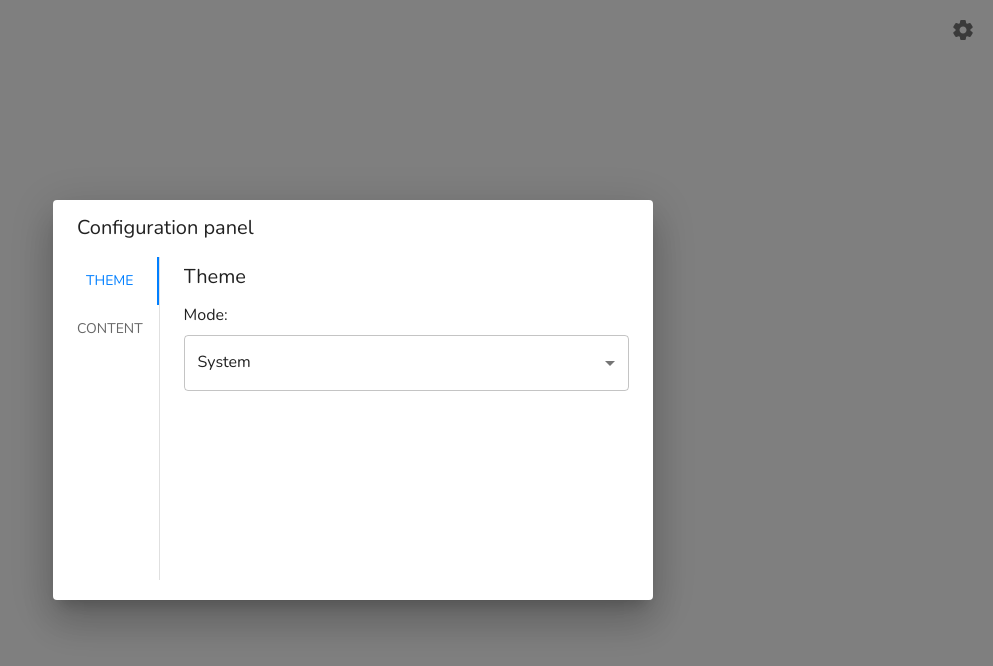
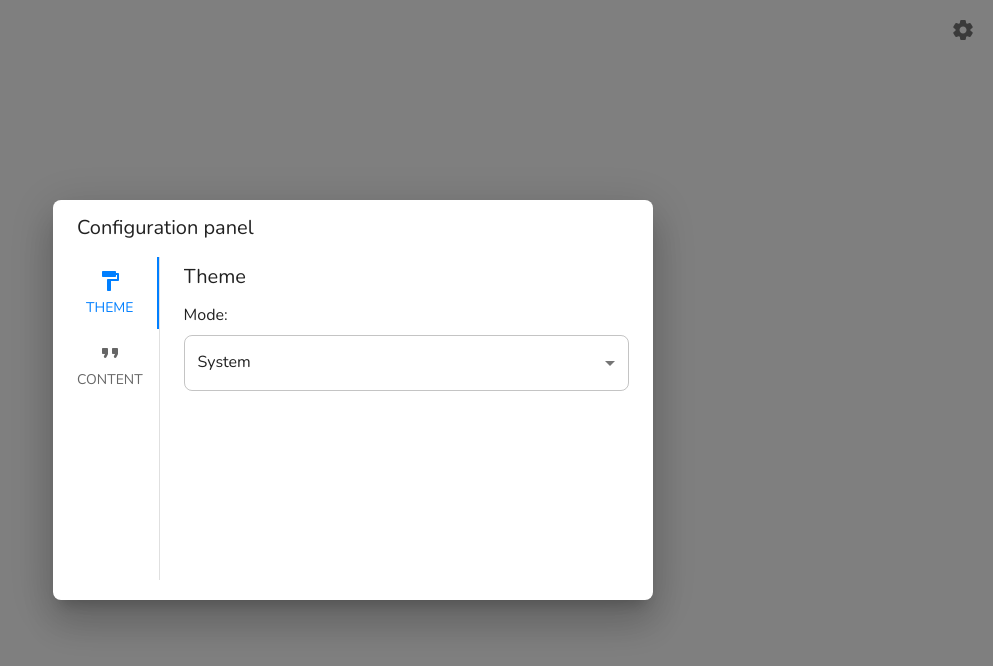
Before and after one commit to Matthieu7140/mv-portfolio, a React (Vite) app: page / in a window 1280 px wide. Both pictures are taken after a click on the button 1250 px from the left and 30 px from the top of the page. Shown: the top 666 px of the page, without its empty margins (287-1280 px from the left). Built offline with nearby package versions, Linux system fonts and the light colour scheme; a web font is replaced by a local one.

Commit message:
Minor UI

```diff
--- a/src/components/ConfigPanel/ConfigPanel.tsx
+++ b/src/components/ConfigPanel/ConfigPanel.tsx
@@ -1,4 +1,4 @@
-import SettingsRounded from "@mui/icons-material/SettingsRounded";
+import SettingsRoundedIcon from "@mui/icons-material/SettingsRounded";
 import { IconButton, Typography } from "@mui/material";
 import Dialog from "@mui/material/Dialog";
 import DialogContent from "@mui/material/DialogContent";
@@ -42,7 +42,7 @@ export default function ConfigPanel() {
   return (
     <React.Fragment>
       <IconButton onClick={handleClickOpen}>
-        <SettingsRounded />
+        <SettingsRoundedIcon />
       </IconButton>
       <Dialog
         open={open}
--- a/src/components/ConfigPanel/Tabs.tsx
+++ b/src/components/ConfigPanel/Tabs.tsx
@@ -1,3 +1,5 @@
+import FormatPaintRoundedIcon from "@mui/icons-material/FormatPaintRounded";
+import FormatQuoteRoundedIcon from "@mui/icons-material/FormatQuoteRounded";
 import {
   FormControl,
   MenuItem,
@@ -9,6 +11,7 @@ import {
 import Box from "@mui/material/Box";
 import Tab from "@mui/material/Tab";
 import Tabs from "@mui/material/Tabs";
+import { styled } from "@mui/system";
 import * as React from "react";
 import { useTheme } from "../../contexts/ThemeContext";
 
@@ -68,6 +71,11 @@ function ConfigFormElement(props: ConfigFormElementProps) {
   );
 }
 
+const CustomTab = styled(Tab)({
+  borderTopLeftRadius: 5,
+  borderBottomLeftRadius: 5,
+});
+
 function a11yProps(index: number) {
   return {
     id: `vertical-tab-${index}`,
@@ -96,8 +104,16 @@ export default function VerticalTabs() {
         onChange={handleChange}
         sx={{ borderRight: 1, borderColor: "divider", minWidth: "fit-content" }}
       >
-        <Tab label="Theme" {...a11yProps(0)} />
-        <Tab label="Content" {...a11yProps(1)} />
+        <CustomTab
+          icon={<FormatPaintRoundedIcon />}
+          label="Theme"
+          {...a11yProps(0)}
+        />
+        <CustomTab
+          icon={<FormatQuoteRoundedIcon />}
+          label="Content"
+          {...a11yProps(1)}
+        />
       </Tabs>
       <TabPanel title="Theme" value={value} index={0}>
         <ConfigFormElement title="Mode:">
--- a/src/theme.ts
+++ b/src/theme.ts
@@ -6,6 +6,9 @@ const global = {
     primary: {
       main: "#007FFF",
     },
+  },
+  shape: {
+    borderRadius: 8,
   },
   typography: {
     fontFamily: "Nunito",
@@ -58,14 +61,6 @@ const global = {
         }
       `,
     },
-    MuiIconButton: {
-      styleOverrides: {
-        root: {
-          height: 40,
-          width: 40,
-        },
-      },
-    },
   },
 };
 
```
